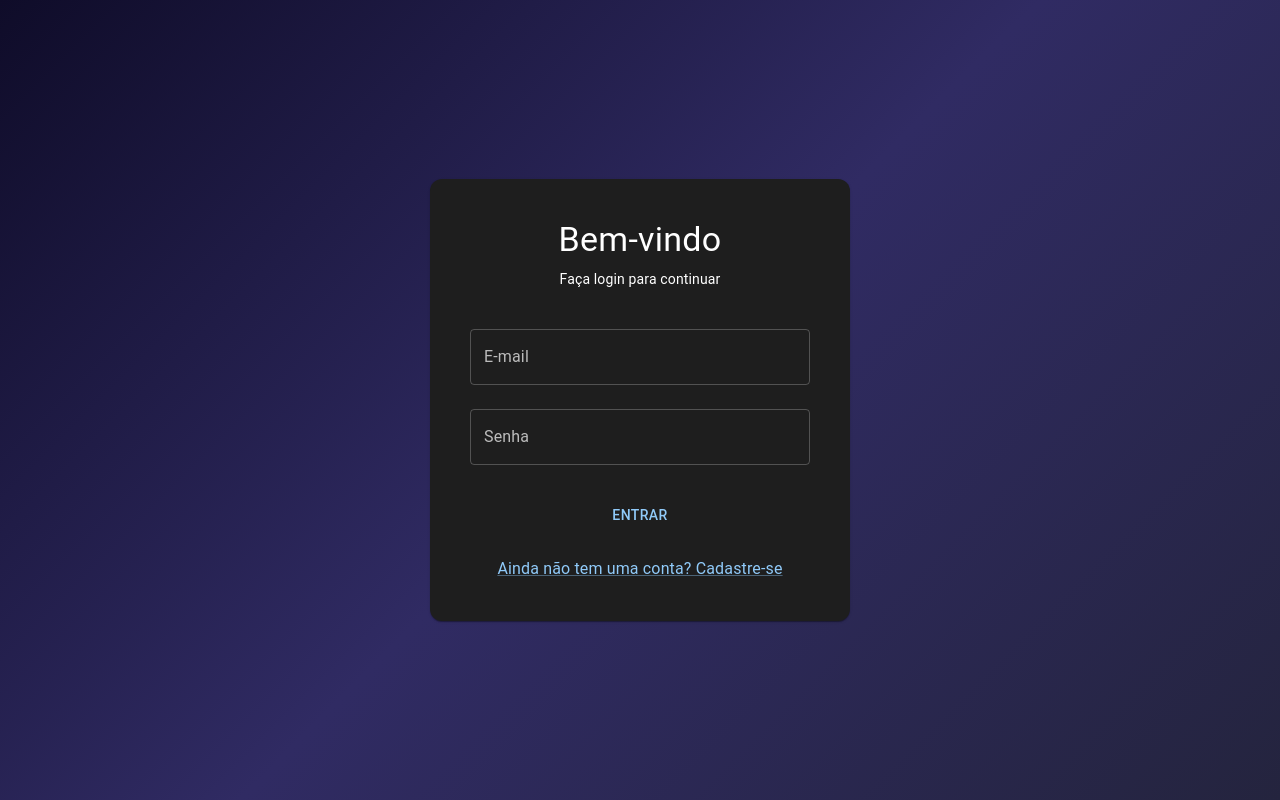
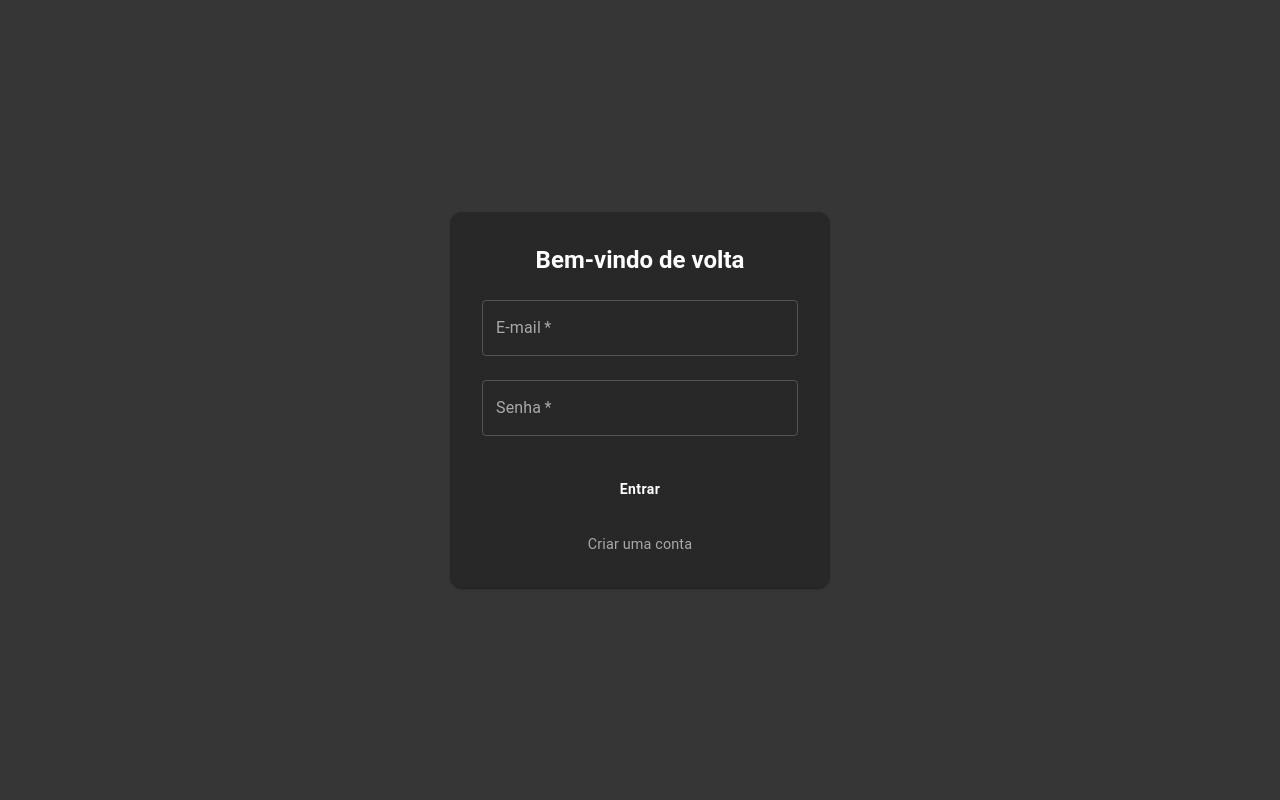
Before and after one commit to DuduNeri/pixly_front, a React (Vite) app in the folder pixly-front/: page /login in a window 1280 px wide. Built offline with nearby package versions, Linux system fonts and the light colour scheme; no server answers.

Commit message:
feat: UI/UX

```diff
--- a/pixly-front/src/App.tsx
+++ b/pixly-front/src/App.tsx
@@ -1,5 +1,12 @@
+import { Routes, Route } from "react-router-dom";
 import Login from "./pages/Login";
+import { Home } from "./pages/Home";
 
 export default function App() {
-  return <Login />;
+  return (
+    <Routes>
+      <Route path="/login" element={<Login />} />
+      <Route path="/home" element={<Home />} />
+    </Routes>
+  );
 }
--- /dev/null
+++ b/pixly-front/src/api/auth/login.ts
@@ -0,0 +1,17 @@
+import { api } from "../connection";
+
+export async function userLogin(email: string, password: string) {
+
+  const response = await api.post("/api/login", {
+    email,
+    password,
+  });
+
+  localStorage.setItem("userName", response.data.user.name);
+  localStorage.setItem("token", response.data.token);
+  localStorage.setItem("userId", response.data.user.id);
+
+  console.log(response);
+
+  return response;
+}
--- /dev/null
+++ b/pixly-front/src/api/connection.ts
@@ -0,0 +1,21 @@
+import axios from "axios";
+
+export const api = axios.create({
+  baseURL: import.meta.env.VITE_API_URL ?? "http://localhost:3333",
+});
+
+api.interceptors.request.use((config) => {
+  const token = localStorage.getItem("token");
+
+  if (token) {
+    config.headers = config.headers ?? {};
+    const headers: any = config.headers;
+    if (typeof headers.set === "function") {
+      headers.set("Authorization", `Bearer ${token}`);
+    } else {
+      headers["Authorization"] = `Bearer ${token}`;
+    }
+  }
+
+  return config;
+});
--- a/pixly-front/src/pages/Home.tsx
+++ b/pixly-front/src/pages/Home.tsx
@@ -0,0 +1,7 @@
+export const Home = () => {
+  return(
+    <>
+     <div>oi</div>
+    </>
+  )
+}
--- a/pixly-front/src/pages/Login.tsx
+++ b/pixly-front/src/pages/Login.tsx
@@ -1,45 +1,176 @@
-import { Link as RouterLink } from "react-router-dom";
+import { Link as RouterLink, useNavigate } from "react-router-dom";
 import { Box, Paper, Typography, TextField, Button, Link } from "@mui/material";
+import { useState } from "react";
+import { userLogin } from "../api/auth/login";
+import { ErrorMessage } from "../utils/ErrorMessage";
 
 const Login = () => {
-    console.log("LOGIN RENDERIZOU");
+  const [email, setEmail] = useState("");
+  const [password, setPassword] = useState("");
+  const [error, setError] = useState("");
+  const navigate = useNavigate();
+
+  async function handleLogin(e: React.FormEvent) {
+    e.preventDefault();
+
+    try {
+      const response = await userLogin(email, password);
+      console.log(response);
+
+      navigate("/home");
+    } catch (error) {
+      console.error("Erro no login:", error);
+      setError("E-mail ou senha incorretos");
+    }
+  }
 
   return (
     <Box
       sx={{
-        width: "100vw",
-        height: "100vh",
+        minHeight: "100vh",
         display: "flex",
+        alignItems: "center",
         justifyContent: "center",
-        alignItems: "center",
-        background:
-          "linear-gradient(135deg, #0f0c29 0%, #302b63 50%, #24243e 100%)",
+        px: 2,
+        background: "	#363636",
+        backgroundSize: "600% 600%",
+        animation: "gradientMove 12s ease infinite",
+
+        "@keyframes gradientMove": {
+          "0%": {
+            backgroundPosition: "0% 50%",
+          },
+          "50%": {
+            backgroundPosition: "100% 50%",
+          },
+          "100%": {
+            backgroundPosition: "0% 50%",
+          },
+        },
       }}
     >
-      <Paper sx={{ p: 5, borderRadius: 3, maxWidth: 420, width: "100%" }}>
-        <Typography variant="h4" textAlign="center" mb={1}>
-          Bem-vindo
+      <Paper
+        sx={{
+          width: "100%",
+          maxWidth: 380,
+          p: 4,
+          borderRadius: 3,
+          backgroundColor: "#1C1C1C",
+          position: "relative",
+
+          "&::before": {
+            content: '""',
+            position: "absolute",
+            inset: -1,
+            borderRadius: "inherit",
+            background:
+              "linear-gradient(120deg, transparent, rgba(255,255,255,0.08), transparent)",
+            opacity: 0.6,
+            zIndex: -1,
+          },
+        }}
+      >
+        <Typography
+          variant="h5"
+          sx={{
+            textAlign: "center",
+            fontWeight: 600,
+            color: "#fff",
+            mb: 1,
+          }}
+        >
+          Bem-vindo de volta
         </Typography>
+        <ErrorMessage message={error} />
 
-        <Typography variant="body2" textAlign="center" mb={3}>
-          Faça login para continuar
-        </Typography>
+        <form onSubmit={handleLogin}>
+          <TextField
+            label="E-mail"
+            type="email"
+            fullWidth
+            required
+            margin="normal"
+            onChange={(e) => setEmail(e.target.value)}
+            sx={{
+              "& .MuiInputLabel-root": {
+                color: "rgba(255,255,255,0.6)",
+              },
 
-        <TextField label="E-mail" fullWidth margin="normal" />
-        <TextField label="Senha" type="password" fullWidth margin="normal" />
+              "& .MuiInputLabel-root.Mui-focused": {
+                color: "#fff",
+              },
 
-        <Button fullWidth sx={{ mt: 3 }}>
-          Entrar
-        </Button>
+              "& .MuiOutlinedInput-root": {
+                "& fieldset": {
+                  borderColor: "rgba(255,255,255,0.2)",
+                },
+                "&.Mui-focused fieldset": {
+                  borderColor: "#ffffffff",
+                },
+              },
+            }}
+          />
+
+          <TextField
+            label="Senha"
+            type="password"
+            fullWidth
+            required
+            margin="normal"
+            onChange={(e) => setPassword(e.target.value)}
+            sx={{
+              "& .MuiInputLabel-root": {
+                color: "rgba(255,255,255,0.6)",
+              },
+              "& .MuiInputLabel-root.Mui-focused": {
+                color: "#fff",
+              },
+              "& .MuiOutlinedInput-root": {
+                "& fieldset": {
+                  borderColor: "rgba(255,255,255,0.2)",
+                },
+                "&.Mui-focused fieldset": {
+                  borderColor: "#ffffffff",
+                },
+              },
+            }}
+          />
+
+          <Button
+            type="submit"
+            fullWidth
+            sx={{
+              mt: 3,
+              py: 1.1,
+              borderRadius: 2,
+              fontWeight: 600,
+              color: "	#ffffffff",
+              textTransform: "none",
+              "&:hover": {
+                backgroundColor: "	#5f5f5fff",
+              },
+            }}
+          >
+            Entrar
+          </Button>
+        </form>
 
         <Link
           component={RouterLink}
           to="/register"
-          display="block"
-          textAlign="center"
-          mt={3}
+          sx={{
+            display: "block",
+            textAlign: "center",
+            mt: 3,
+            fontSize: "0.9rem",
+            color: "rgba(255,255,255,0.6)",
+            textDecoration: "none",
+            "&:hover": {
+              color: "#ffffffff",
+            },
+          }}
         >
-          Ainda não tem uma conta? Cadastre-se
+          Criar uma conta
         </Link>
       </Paper>
     </Box>
--- /dev/null
+++ b/pixly-front/src/utils/ErrorMessage.tsx
@@ -0,0 +1,23 @@
+import { Box } from "@mui/material";
+
+export const ErrorMessage = ({ message }: { message: string }) => {
+  if (!message) return null;
+
+  return (
+    <Box
+      sx={{
+        mt: 2,
+        px: 2,
+        py: 1.5,
+        borderRadius: 2,
+        backgroundColor: "rgba(239,68,68,0.15)",
+        border: "1px solid rgba(239,68,68,0.4)",
+        color: "#fca5a5",
+        fontSize: "0.9rem",
+        textAlign: "center",
+      }}
+    >
+      {message}
+    </Box>
+  );
+};
```
Also changed, not shown: pixly-front/src/api/auth/register.ts (added, +18 -0 lines).
